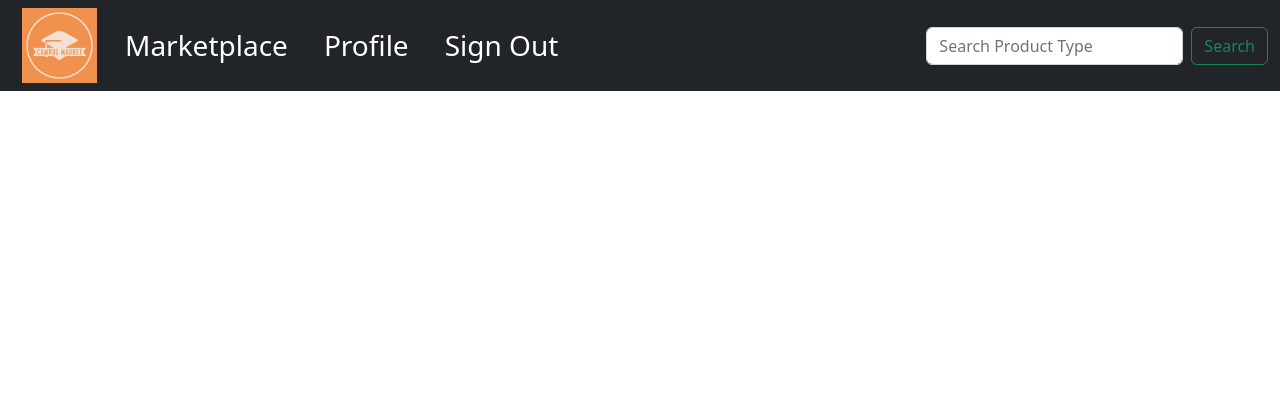
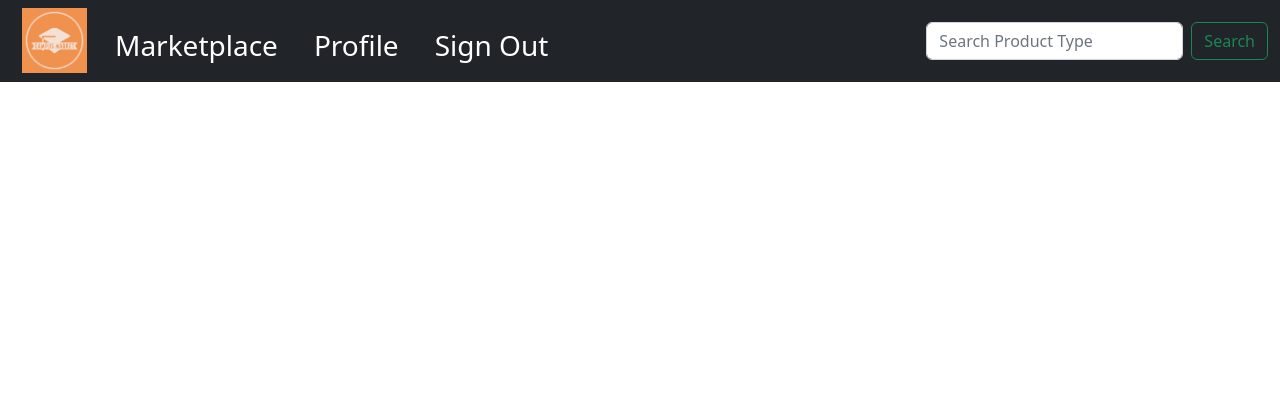
Before and after one commit to njohns91/3155_final_project, a Flask app: template templates/_layout.html in a window 1280 px wide. Shown: the top 420 px of the page. Run offline with Flask 2, Linux system fonts and the light colour scheme; the template is opened without the code that fills it, so the values that code supplies are empty.

Commit message:
Ensuring Footer doesn't cover content

```diff
--- a/static/css/styles.css
+++ b/static/css/styles.css
@@ -23,3 +23,11 @@ form[name="create_form"] {
     margin-bottom: 20px;
     padding-bottom: 20px;
 }
+
+.main-body{
+    padding-bottom: 70px;
+}
+
+.copyright{
+    color: white;
+}
--- a/templates/_layout.html
+++ b/templates/_layout.html
@@ -17,7 +17,7 @@
             <ul class="navbar-nav me-auto mb-2 mb-lg-0">
                 <li class="nav-item">
                     <a class="navbar-brand" href="#">
-                        <img src="static/images/CampusMarketLogo.jpg" alt="Campus Market" width="75">
+                        <img src="static/images/CampusMarketLogo.jpg" alt="Campus Market" width="65">
                     </a>
                 </li>
                 <li class="nav-item">
@@ -39,14 +39,14 @@
     </nav>
 
     <body>
-        <div class="container">
+        <div class="container main-body">
 		{% block body %}{% endblock %}
         </div>
 	</body>
 
     <nav class="navbar navbar-dark bg-dark fixed-bottom">
         <div class="container-fluid">
-          <h3 style="color: white;">Campus Market&#169;</h3>
+          <h3 class="copyright">Campus Market&#169;</h3>
         </div>
       </nav>
 
```
